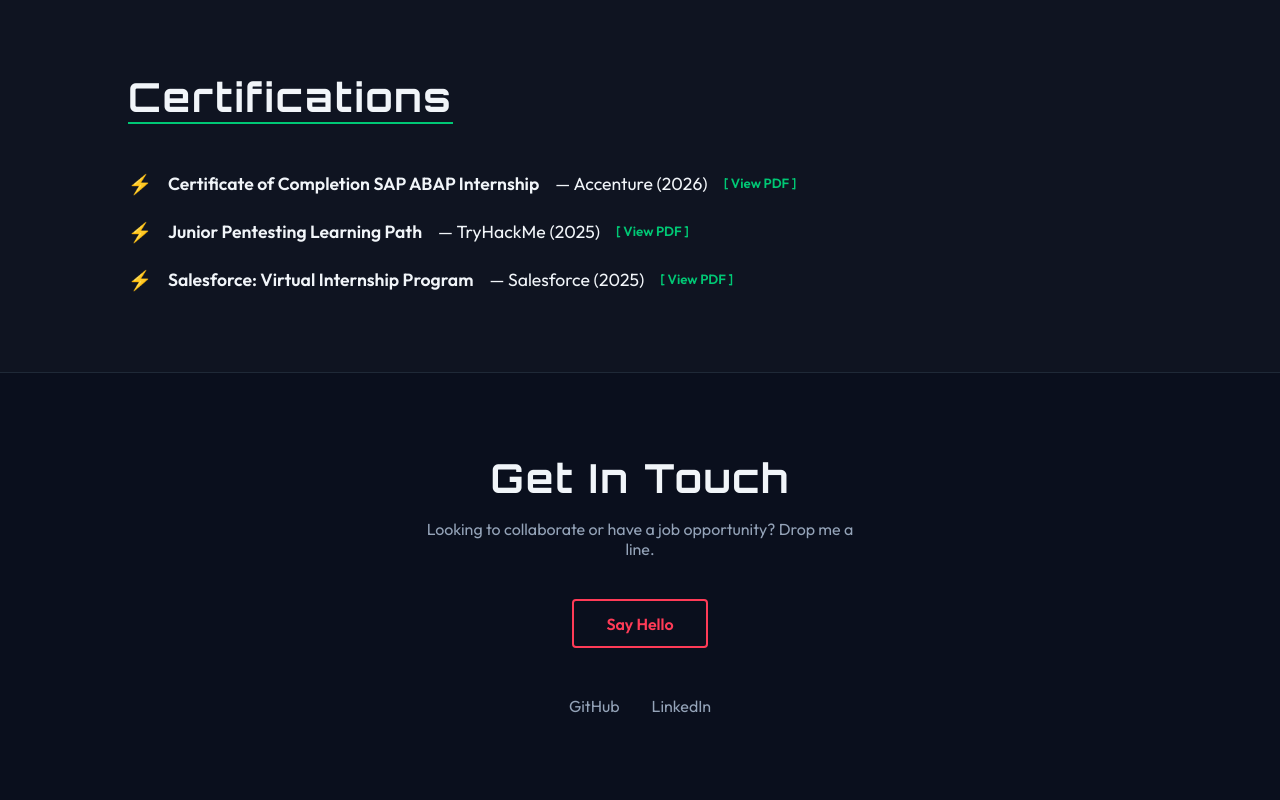
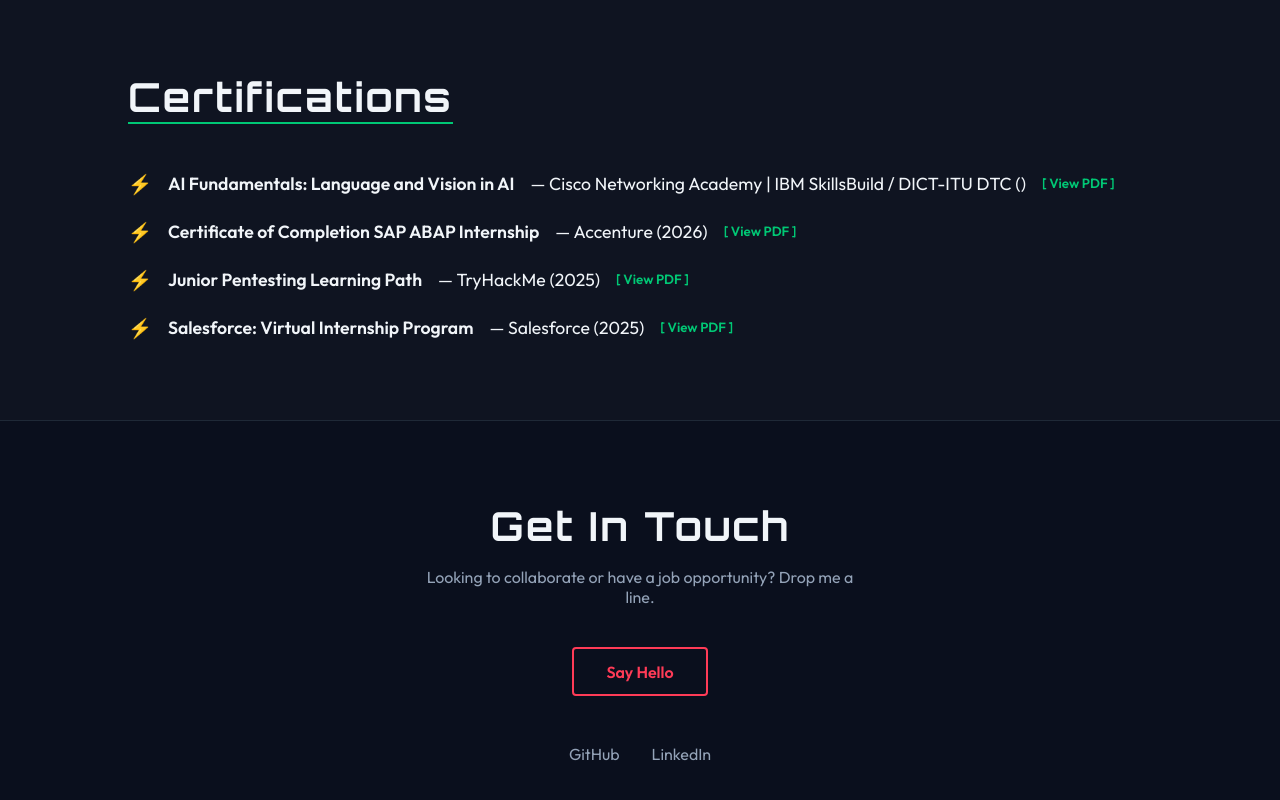
Before and after one commit to jarjar-jarhead/portfolio, a React app: page / in a window 1280 px wide. Shown: the part 3804-4604 px from the top of the page. Before the commit the page ends 4568 px from the top, so only its background shows below. Built offline with nearby package versions, Linux system fonts and the light colour scheme; the HTML template or start-up script is replaced by a standard one.

Commit message:
new cert added

```diff
--- a/src/components/Certifications.jsx
+++ b/src/components/Certifications.jsx
@@ -6,6 +6,13 @@
 
   // 1. Put your real data in this array
   const certs = [
+    {
+      title: "AI Fundamentals: Language and Vision in AI",
+      issuer: "Cisco Networking Academy | IBM SkillsBuild / DICT-ITU DTC",
+      date: "July 2026",
+      file: "/AIFundamentalsIBM_DICT.pdf",
+      badgeUrl: "https://www.credly.com/badges/b90e7ba7-23cb-41b8-b08e-65d4a6dc35c1/public_url"
+    },
     {
       id: 1,
       title: "Certificate of Completion SAP ABAP Internship",
```
Also changed, not shown: 2 other files (tests, documents, lock files or other folders).
